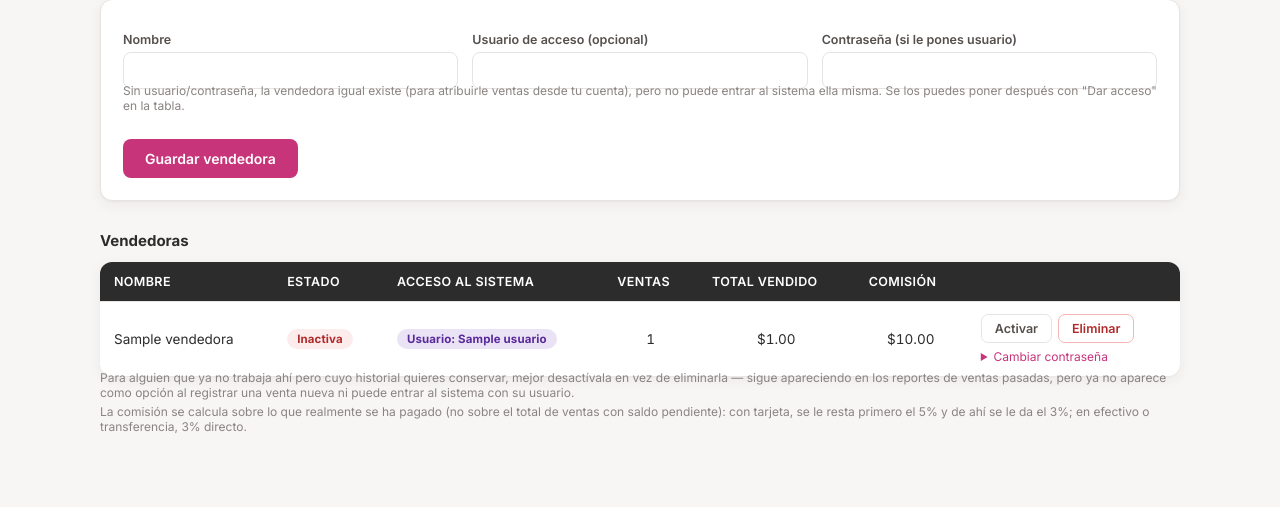
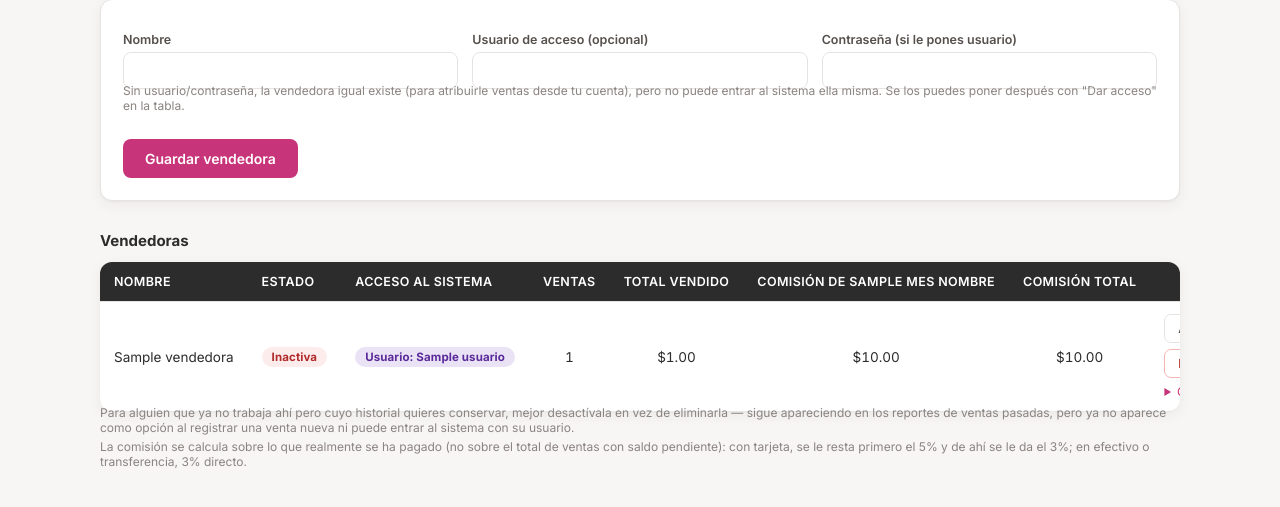
Before and after one commit to yuvalbaryosefp-alt/isha-wear-pos, a FastAPI app: template templates/vendedoras.html in a window 1280 px wide. Shown: the part 126-633 px from the top of the page. Run offline with FastAPI, Linux system fonts and the light colour scheme; the template is opened without the code that fills it: most values are stand-ins (such as "Sample title", 1, 10 or a date in 2020).

Commit message:
Mostrar comisión del mes actual junto a la comisión total
Co-Authored-By: Claude Sonnet 5 <noreply@anthropic.com>

```diff
--- a/app/main.py
+++ b/app/main.py
@@ -2031,22 +2031,37 @@ def ver_vendedoras(request: Request, error: str | None = None):
         )).mappings().all()
 
         pagos_com = conn.execute(text(
-            "SELECT v.vendedora_id, p.metodo, p.monto FROM pagos p "
+            "SELECT v.vendedora_id, p.metodo, p.monto, p.creado_en FROM pagos p "
             "JOIN ventas v ON v.id = p.venta_id WHERE v.vendedora_id IS NOT NULL"
         )).all()
 
+    inicio_mes = datetime.now(ZONA_CDMX).replace(day=1, hour=0, minute=0, second=0, microsecond=0)
+
     comision_por_vendedora: dict[int, float] = {}
-    for vendedora_id, metodo, monto in pagos_com:
+    comision_mes_por_vendedora: dict[int, float] = {}
+    for vendedora_id, metodo, monto, creado_en in pagos_com:
         monto = float(monto)
         comision = monto * 0.95 * 0.03 if metodo == "tarjeta" else monto * 0.03
         comision_por_vendedora[vendedora_id] = comision_por_vendedora.get(vendedora_id, 0.0) + comision
+        if creado_en >= inicio_mes:
+            comision_mes_por_vendedora[vendedora_id] = comision_mes_por_vendedora.get(vendedora_id, 0.0) + comision
 
     vendedoras = [
-        {**dict(f), "comision": round(comision_por_vendedora.get(f["id"], 0.0), 2)}
+        {
+            **dict(f),
+            "comision": round(comision_por_vendedora.get(f["id"], 0.0), 2),
+            "comision_mes": round(comision_mes_por_vendedora.get(f["id"], 0.0), 2),
+        }
         for f in filas
     ]
 
-    return templates.TemplateResponse(request, "vendedoras.html", {"vendedoras": vendedoras, "error": error})
+    meses_es = ["enero", "febrero", "marzo", "abril", "mayo", "junio", "julio",
+                "agosto", "septiembre", "octubre", "noviembre", "diciembre"]
+    mes_nombre = meses_es[inicio_mes.month - 1]
+
+    return templates.TemplateResponse(request, "vendedoras.html", {
+        "vendedoras": vendedoras, "error": error, "mes_nombre": mes_nombre,
+    })
 
 
 @app.post("/vendedoras", dependencies=[Depends(requiere_admin)])
--- a/templates/vendedoras.html
+++ b/templates/vendedoras.html
@@ -44,7 +44,8 @@
           <th>Acceso al sistema</th>
           <th>Ventas</th>
           <th>Total vendido</th>
-          <th>Comisión</th>
+          <th>Comisión de {{ mes_nombre }}</th>
+          <th>Comisión total</th>
           <th></th>
         </tr>
       </thead>
@@ -66,6 +67,7 @@
             </td>
             <td class="num">{{ ve.num_ventas }}</td>
             <td class="num">${{ "%.2f"|format(ve.total_vendido) }}</td>
+            <td class="num">${{ "%.2f"|format(ve.comision_mes) }}</td>
             <td class="num">${{ "%.2f"|format(ve.comision) }}</td>
             <td>
               <div style="display:flex; gap:6px; flex-wrap:wrap">
```
